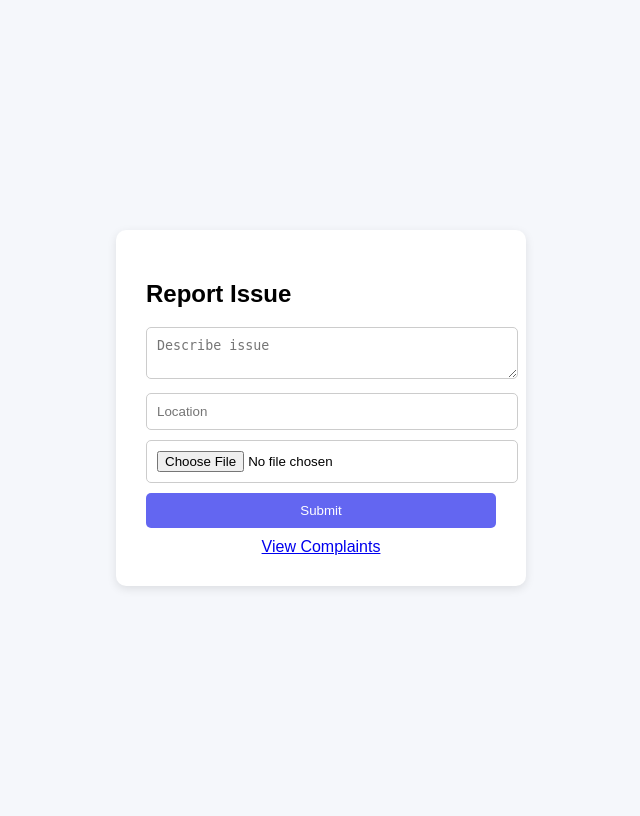
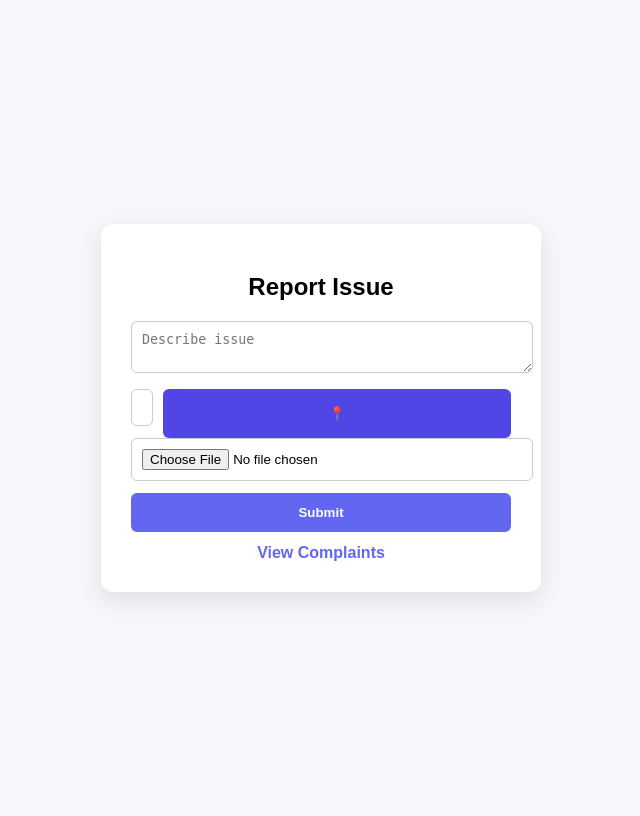
Before and after one commit to zaindesai07/grievance-system, a Flask app: page / in a window 1280 px wide. Shown: the whole page, without its empty margins (319-959 px from the left). Run offline with Flask 3, Linux system fonts and the light colour scheme; the visitor is signed in with stand-in values (Sample User, id 1).

```diff
--- a/templates/index.html
+++ b/templates/index.html
@@ -16,32 +16,68 @@
         .form-box {
             background: white;
             padding: 30px;
-            border-radius: 10px;
-            width: 350px;
-            box-shadow: 0 3px 10px rgba(0,0,0,0.1);
+            border-radius: 12px;
+            width: 380px;
+            box-shadow: 0 8px 25px rgba(0,0,0,0.1);
+        }
+
+        h2 {
+            text-align: center;
+            margin-bottom: 20px;
         }
 
         input, textarea {
             width: 100%;
-            margin-bottom: 10px;
+            margin-bottom: 12px;
             padding: 10px;
-            border-radius: 5px;
+            border-radius: 6px;
             border: 1px solid #ccc;
+        }
+
+        .location-box {
+            display: flex;
+            gap: 10px;
+        }
+
+        .location-box input {
+            flex: 1;
+        }
+
+        .loc-btn {
+            padding: 10px;
+            background: #4f46e5;
+            color: white;
+            border: none;
+            border-radius: 6px;
+            cursor: pointer;
         }
 
         button {
             width: 100%;
-            padding: 10px;
+            padding: 12px;
             background: #6366f1;
             color: white;
             border: none;
-            border-radius: 5px;
+            border-radius: 6px;
+            font-weight: bold;
+            cursor: pointer;
+        }
+
+        button:hover {
+            background: #4f46e5;
         }
 
         a {
             display: block;
             text-align: center;
-            margin-top: 10px;
+            margin-top: 12px;
+            text-decoration: none;
+            color: #6366f1;
+            font-weight: bold;
+        }
+
+        a:hover {
+            text-decoration: underline;
         }
     </style>
 </head>
@@ -52,14 +88,40 @@
     <h2>Report Issue</h2>
 
     <form action="/submit" method="POST" enctype="multipart/form-data">
-        <textarea name="description" placeholder="Describe issue"></textarea>
-        <input type="text" name="location" placeholder="Location">
+
+        <!-- DESCRIPTION -->
+        <textarea name="description" placeholder="Describe issue" required></textarea>
+
+        <!-- LOCATION + BUTTON -->
+        <div class="location-box">
+            <input type="text" id="location" name="location" placeholder="Location" required>
+            <button type="button" class="loc-btn" onclick="getLocation()">📍</button>
+        </div>
+
+        <!-- IMAGE -->
         <input type="file" name="image">
+
+        <!-- SUBMIT -->
         <button type="submit">Submit</button>
+
     </form>
 
     <a href="/dashboard">View Complaints</a>
 </div>
 
+<!-- LOCATION SCRIPT -->
+<script>
+function getLocation() {
+    if (navigator.geolocation) {
+        navigator.geolocation.getCurrentPosition(function(position) {
+            document.getElementById("location").value =
+                position.coords.latitude + "," + position.coords.longitude;
+        });
+    } else {
+        alert("Geolocation not supported");
+    }
+}
+</script>
+
 </body>
 </html>
```
